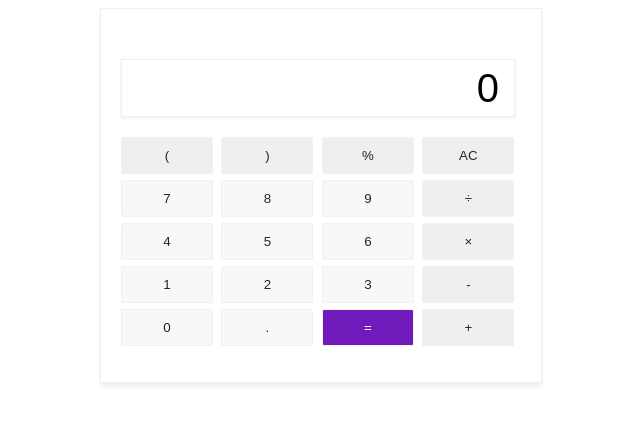
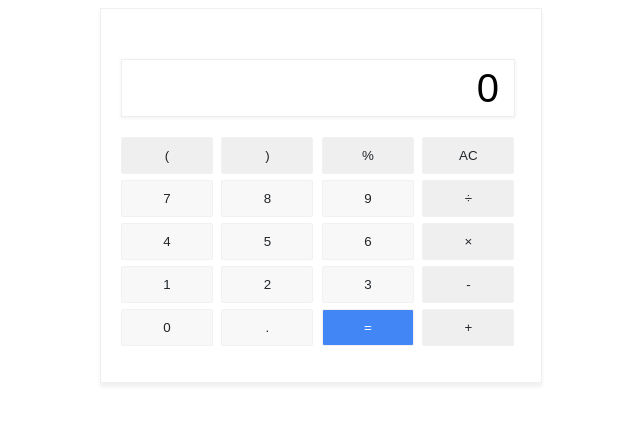
Before and after one commit to hieuphamjr/calculator, a plain HTML site: page index.html in a window 1280 px wide. Shown: the whole page, without its empty margins (319-959 px from the left). Drawn offline with Linux system fonts and the light colour scheme.

Commit message:
Update style.css

```diff
--- a/style.css
+++ b/style.css
@@ -47,5 +47,5 @@ button{
 }
 #equals{
   color: #fff;
-  background-color: #701abc;
+  background-color: #4285f4;
 }
```
